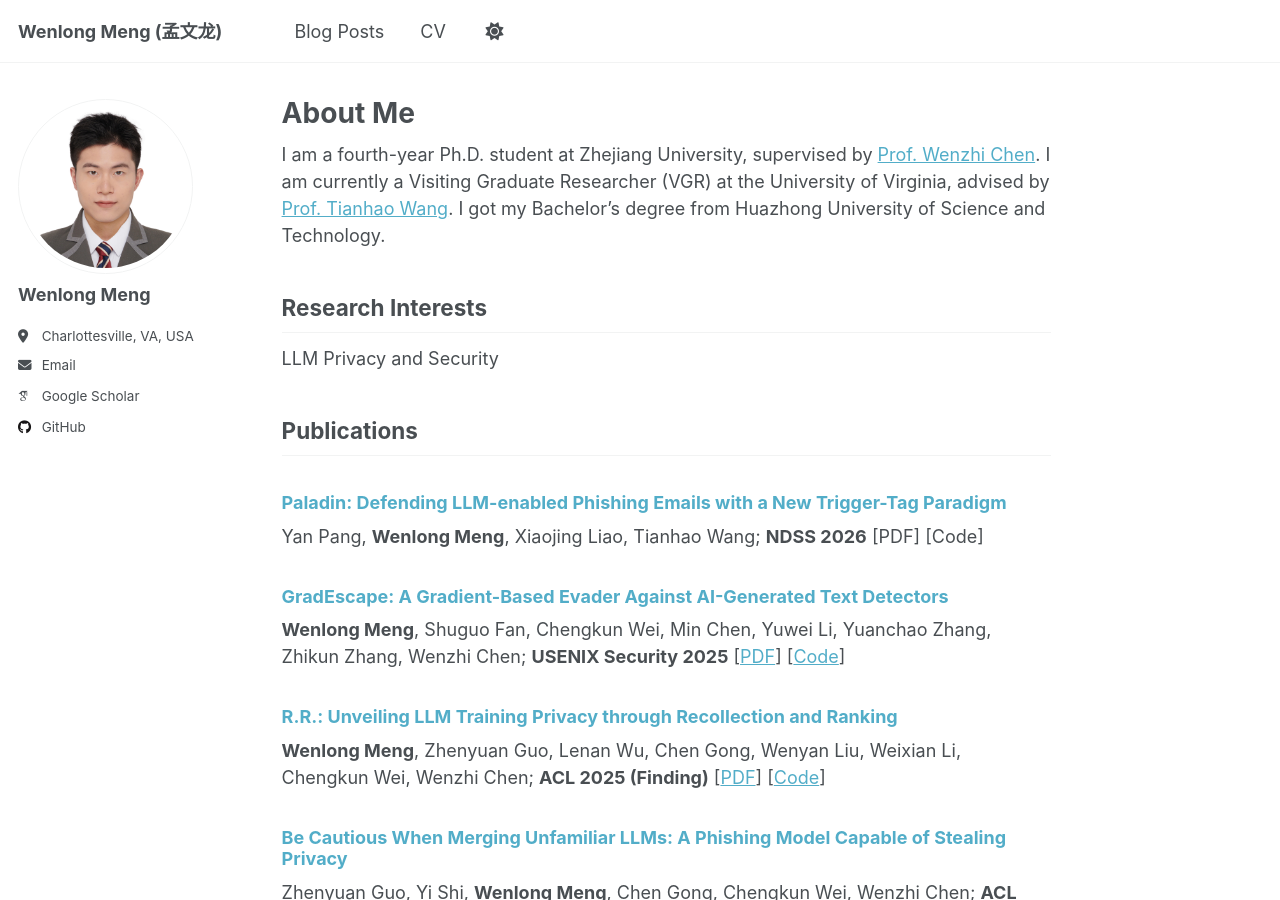
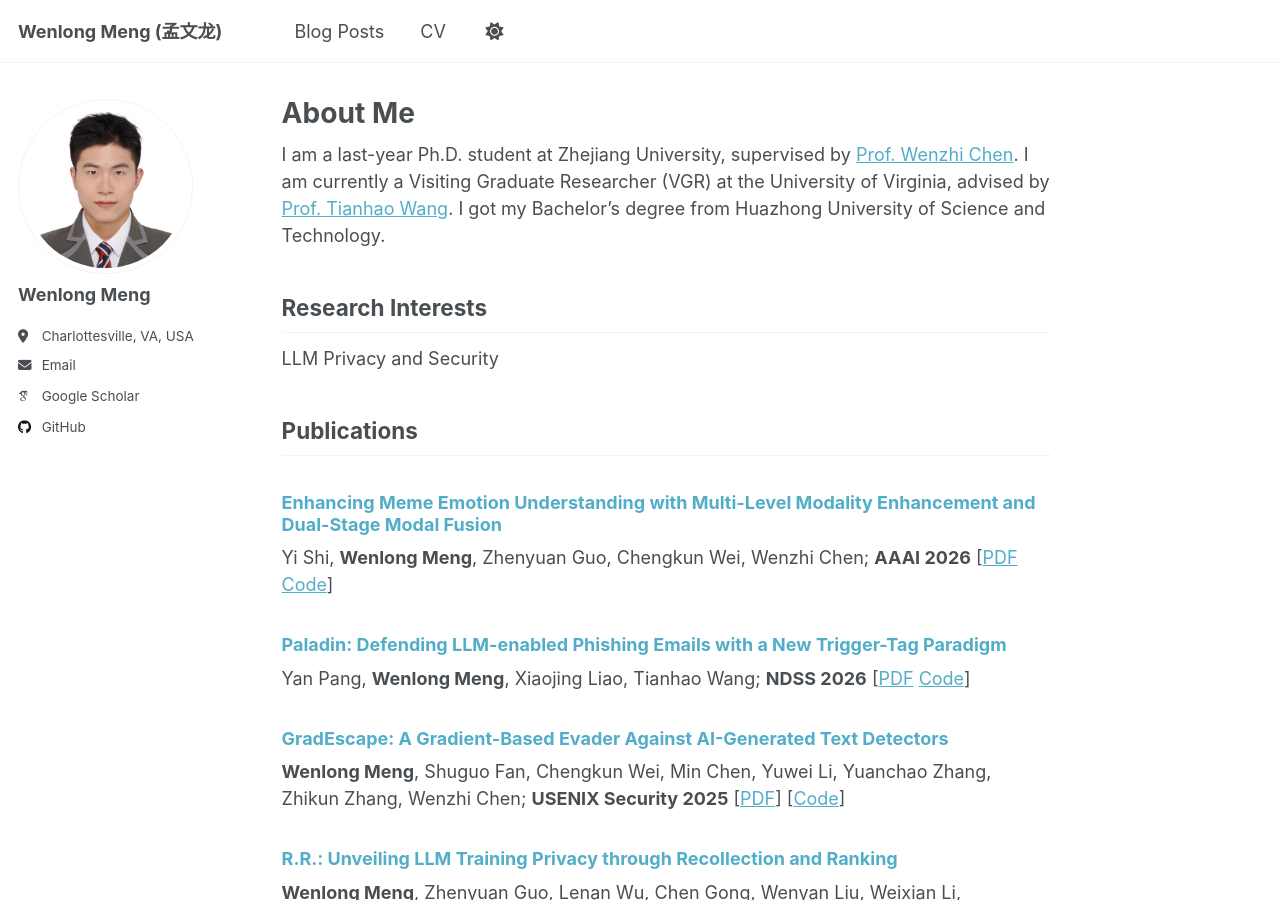
Before and after one commit to meng-wenlong/meng-wenlong.github.io, a Jekyll site: the page built from _pages/about.md, in a window 1280 px wide and 900 px high. Built offline with Jekyll 4.4.1, drawn with Linux system fonts in a browser that asks for light colours; some web fonts are replaced; some of the changed text lies outside the part shown.

Commit message:
update about

```diff
--- a/_pages/about.md
+++ b/_pages/about.md
@@ -7,7 +7,7 @@ redirect_from:
   - /about.html
 ---
 
-I am a fourth-year Ph.D. student at Zhejiang University, supervised by [Prof. Wenzhi Chen](https://person.zju.edu.cn/chenwenzhi). I am currently a Visiting Graduate Researcher (VGR) at the University of Virginia, advised by [Prof. Tianhao Wang](https://tianhao.wang/). I got my Bachelor's degree from Huazhong University of Science and Technology.
+I am a last-year Ph.D. student at Zhejiang University, supervised by [Prof. Wenzhi Chen](https://person.zju.edu.cn/chenwenzhi). I am currently a Visiting Graduate Researcher (VGR) at the University of Virginia, advised by [Prof. Tianhao Wang](https://tianhao.wang/). I got my Bachelor's degree from Huazhong University of Science and Technology.
 
 Research Interests
 ------
@@ -16,11 +16,15 @@ LLM Privacy and Security
 
 Publications
 ------
+### <span style="color:#52ADC8">Enhancing Meme Emotion Understanding with Multi-Level Modality Enhancement and Dual-Stage Modal Fusion</span>
+Yi Shi, **Wenlong Meng**, Zhenyuan Guo, Chengkun Wei, Wenzhi Chen;
+**AAAI 2026**
+[[PDF](https://arxiv.org/pdf/2511.11126) [Code](https://github.com/singing-cat/MemoDetector)]
 
 ### <span style="color:#52ADC8">Paladin: Defending LLM-enabled Phishing Emails with a New Trigger-Tag Paradigm</span>
 Yan Pang, **Wenlong Meng**, Xiaojing Liao, Tianhao Wang;
 **NDSS 2026**
-[PDF] [Code]
+[[PDF](https://arxiv.org/pdf/2509.07287) [Code](https://zenodo.org/records/15897613)]
 
 ### <span style="color:#52ADC8">GradEscape: A Gradient-Based Evader Against AI-Generated Text Detectors</span>
 **Wenlong Meng**, Shuguo Fan, Chengkun Wei, Min Chen, Yuwei Li, Yuanchao Zhang, Zhikun Zhang, Wenzhi Chen;
```
Also changed, not shown: other parts of _pages/about.md (+1 -1 lines).
